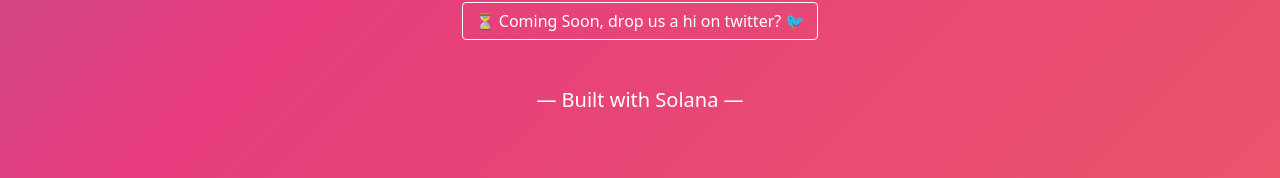
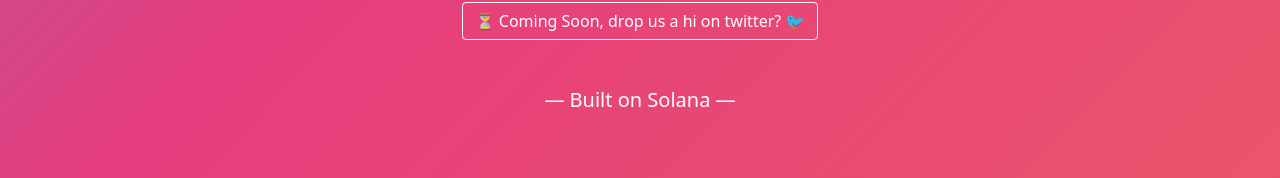
Before and after one commit to vcidst/nextjs-demo, a Next.js app: page / in a window 1280 px wide. Shown: the part 391-569 px from the top of the page. Built offline with nearby package versions, Linux system fonts and the light colour scheme.

Commit message:
change the word

```diff
--- a/pages/index.js
+++ b/pages/index.js
@@ -16,7 +16,7 @@
             <div className="btn-group my-5">
               <a href="https://twitter.com/solearn_fi" className="btn btn-outline-light fix-color">⏳ Coming Soon, drop us a hi on twitter? 🐦</a>
             </div>
-              <h5 className="fw-light text-white m-0">— Built with Solana —</h5>
+              <h5 className="fw-light text-white m-0">— Built on Solana —</h5>
           </div>
         </div>
       </main >
```
